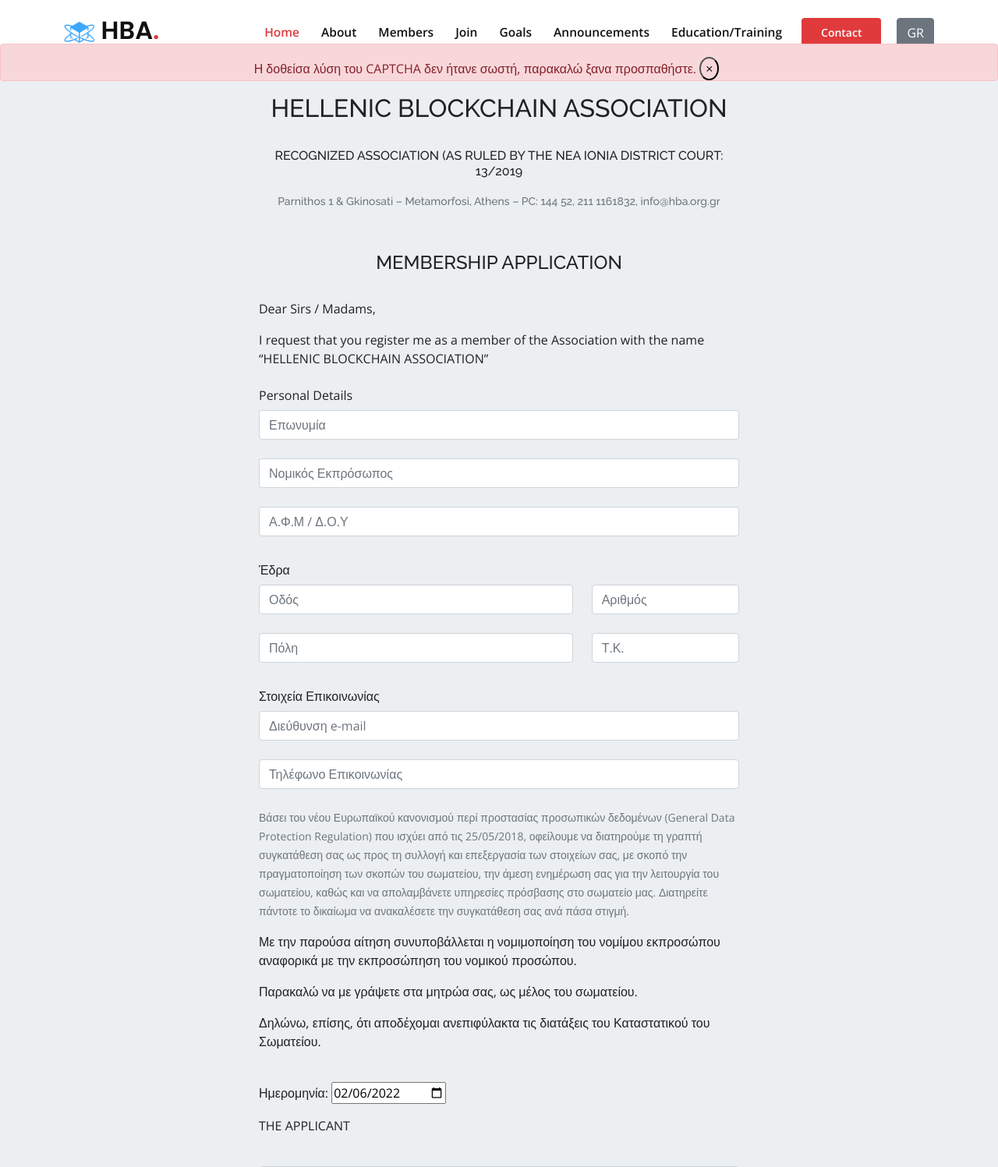
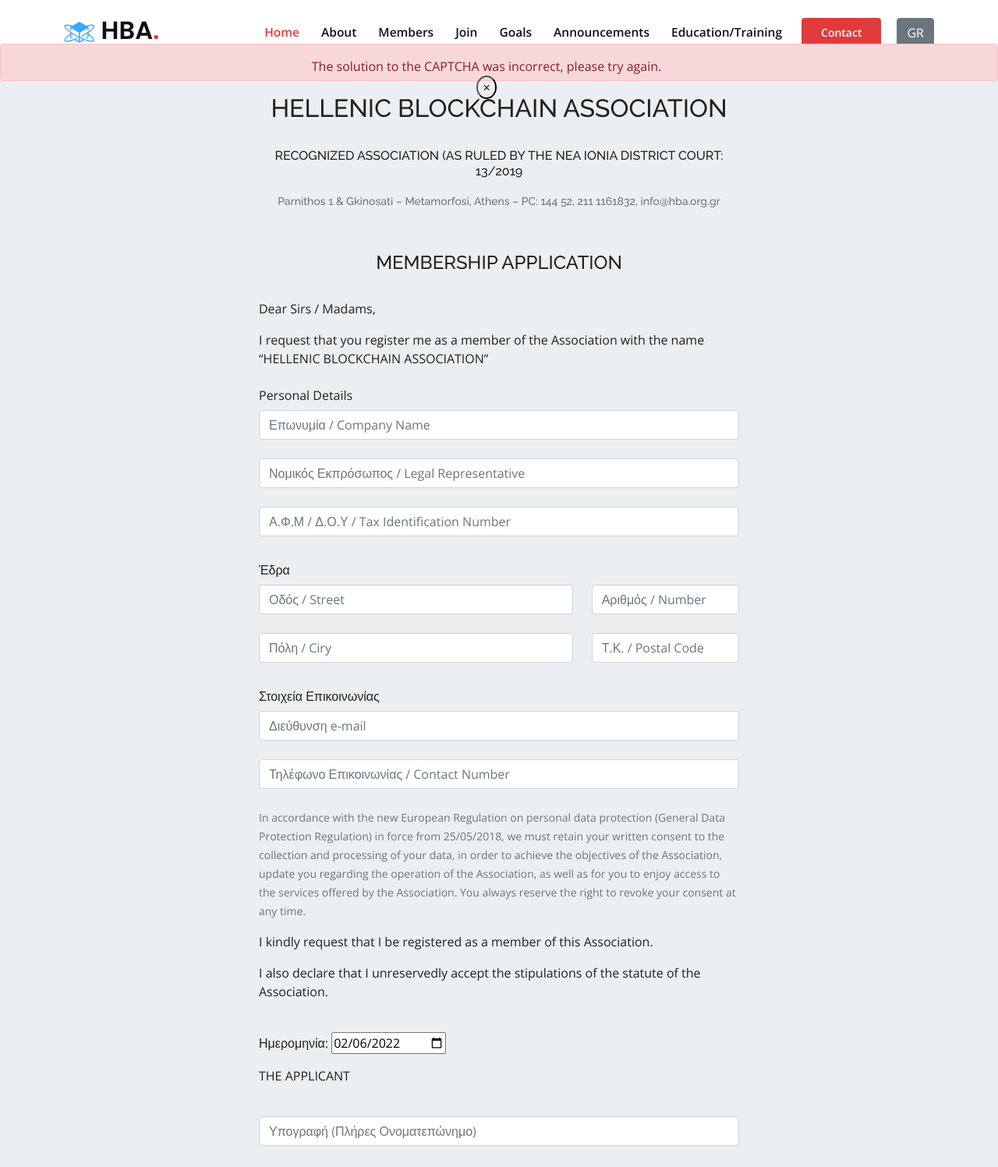
Before and after one commit to Xenios-Project/HBA, a PHP site: page /aitisi_n.php?msg=captcha_incorect in a window 1280 px wide. Shown: the top 1497 px of the page at 78% size. Run offline with PHP 8.4, Linux system fonts and the light colour scheme; some libraries are stand-ins or nearby versions; some web fonts are replaced.

Commit message:
update language support

```diff
--- a/aitisi_n.php
+++ b/aitisi_n.php
@@ -7,7 +7,7 @@ include("header.php"); ?>
 <body onload="load()">
     <?php
     if ($_GET['msg'] == 'captcha_incorect') {
-        $msg = 'Η δοθείσα λύση του CAPTCHA δεν ήτανε σωστή, παρακαλώ ξανα προσπαθήστε.';
+        $msg = '<div data-tag="error-captcha"></div>';
         echo '<div class="alert alert alert-danger alert-dismissible fade show" id="alert" role="alert">
         ' . $msg . '
         <button id="btn-alert" type="button" class="close" data-dismiss="alert" aria-label="Close">
@@ -34,36 +34,36 @@ include("header.php"); ?>
                     <!-- 2 column grid layout with text inputs for the first and last names -->
                     <label for="company" class="col col-form-label" data-tag="form-f-7"></label>
                     <div class="form-outline mb-4">
-                        <input type="text" name="company" class="form-control" placeholder="Επωνυμία" required />
+                        <input type="text" name="company" class="form-control" placeholder="Επωνυμία / Company Name" required />
                     </div>
                     <div class="form-outline mb-4">
-                        <input type="text" name="legalrep" class="form-control" placeholder="Νομικός Εκπρόσωπος" required />
+                        <input type="text" name="legalrep" class="form-control" placeholder="Νομικός Εκπρόσωπος / Legal Representative" required />
                     </div>
                     <div class="form-outline mb-4">
-                        <input type="text" name="afm" class="form-control" placeholder="Α.Φ.Μ / Δ.Ο.Υ" required />
+                        <input type="text" name="afm" class="form-control" placeholder="Α.Φ.Μ / Δ.Ο.Υ / Tax Identification Number" required />
                     </div>
                     <label for="inputaddressstreet" class="col col-form-label">Έδρα</label>
                     <div class="row mb-4">
                         <div class="col">
                             <div class="form-outline">
-                                <input type="text" name="street" class="form-control" placeholder="Οδός" required />
+                                <input type="text" name="street" class="form-control" placeholder="Οδός / Street" required />
                             </div>
                         </div>
                         <div class="col-sm-4">
                             <div class="form-outline">
-                                <input type="text" name="streetno" class="form-control" placeholder="Αριθμός" required />
+                                <input type="text" name="streetno" class="form-control" placeholder="Αριθμός / Number" required />
                             </div>
                         </div>
                     </div>
                     <div class="row mb-4">
                         <div class="col">
                             <div class="form-outline">
-                                <input type="text" name="city" class="form-control" placeholder="Πόλη" required />
+                                <input type="text" name="city" class="form-control" placeholder="Πόλη / Ciry" required />
                             </div>
                         </div>
                         <div class="col-sm-4">
                             <div class="form-outline">
-                                <input type="text" name="postalcode" class="form-control" placeholder="Τ.Κ." required />
+                                <input type="text" name="postalcode" class="form-control" placeholder="Τ.Κ. / Postal Code" required />
                             </div>
                         </div>
                     </div>
@@ -73,21 +73,14 @@ include("header.php"); ?>
                         <input type="email" name="visitor_email" class="form-control" placeholder="Διεύθυνση e-mail" required />
                     </div>
                     <div class="form-outline mb-4">
-                        <input type="text" name="telephone" class="form-control" placeholder="Τηλέφωνο Επικοινωνίας" required />
+                        <input type="text" name="telephone" class="form-control" placeholder="Τηλέφωνο Επικοινωνίας / Contact Number" required />
                     </div>
                     <p>
-                        <small class="text-muted">
-                            Βάσει του νέου Ευρωπαϊκού κανονισμού περί προστασίας προσωπικών δεδομένων (General Data Protection Regulation) που ισχύει από τις 25/05/2018, οφείλουμε να διατηρούμε τη γραπτή συγκατάθεση σας ως προς τη συλλογή και επεξεργασία των στοιχείων σας, με σκοπό
-                            την πραγματοποίηση των σκοπών του σωματείου, την άμεση ενημέρωση σας για την λειτουργία του σωματείου, καθώς και να απολαμβάνετε υπηρεσίες πρόσβασης στο σωματείο μας. Διατηρείτε πάντοτε το δικαίωμα να ανακαλέσετε την συγκατάθεση
-                            σας ανά πάσα στιγμή.
-                        </small>
+                        <small class="text-muted" data-tag="form-f-10"></small>
                     </p>
-                    <p>
-                        Με την παρούσα αίτηση συνυποβάλλεται η νομιμοποίηση του νομίμου εκπροσώπου αναφορικά με την εκπροσώπηση του νομικού προσώπου.
-                    </p>
-                    <p>
-                        Παρακαλώ να με γράψετε στα μητρώα σας, ως μέλος του σωματείου.</p>
-                    <p>Δηλώνω, επίσης, ότι αποδέχομαι ανεπιφύλακτα τις διατάξεις του Καταστατικού του Σωματείου.</p>
+                    <p></p>
+                    <p data-tag="form-f-11"></p>
+                    <p data-tag="form-f-12"></p>
                     </p>
                     <br>
                     <p>
```
Also changed, not shown: aitisi_f.php (+11 -11 lines), index.php (+4 -5 lines), lang/en.json (+7 -110 lines), lang/gr.json (+10 -112 lines).
